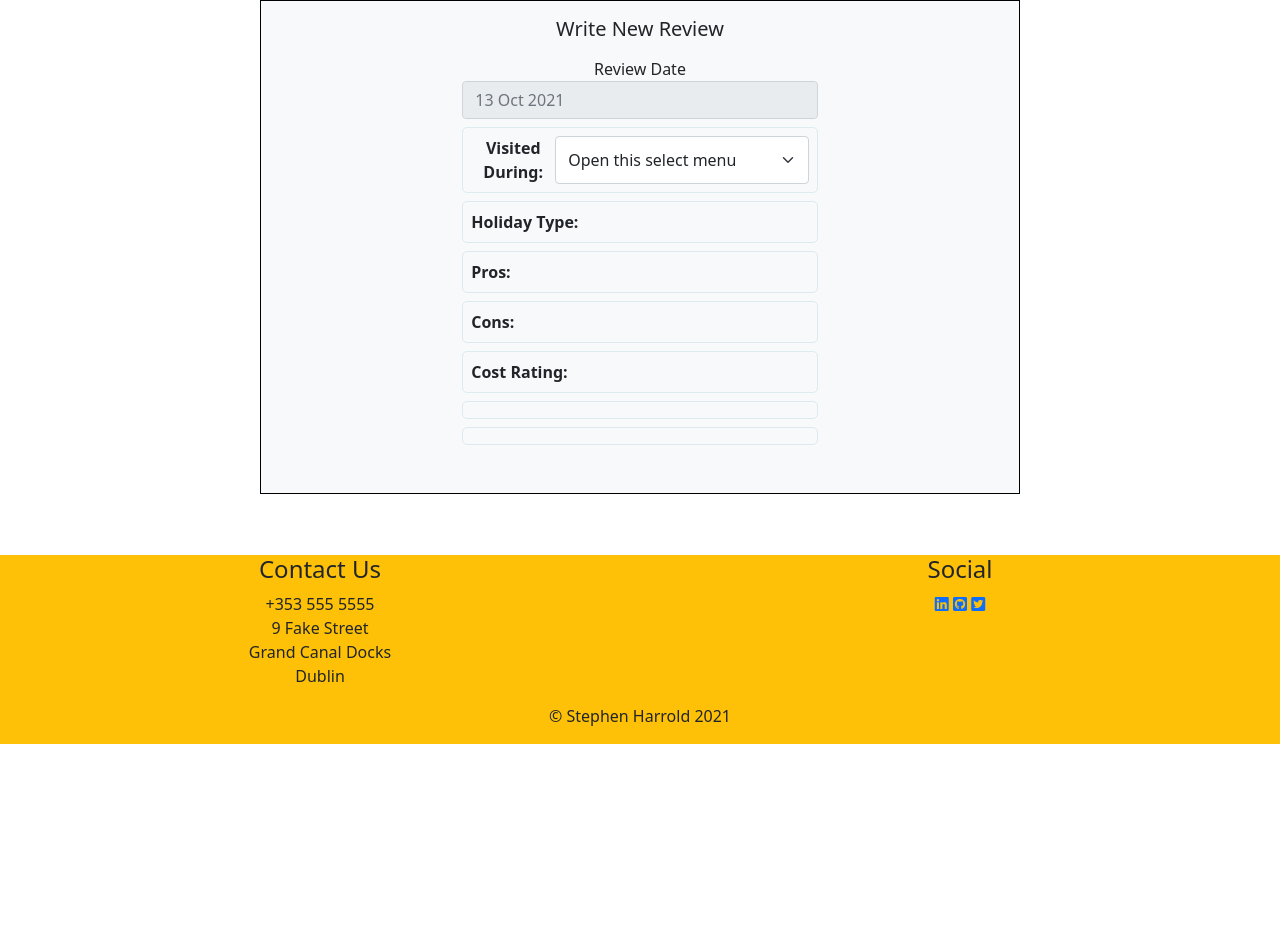
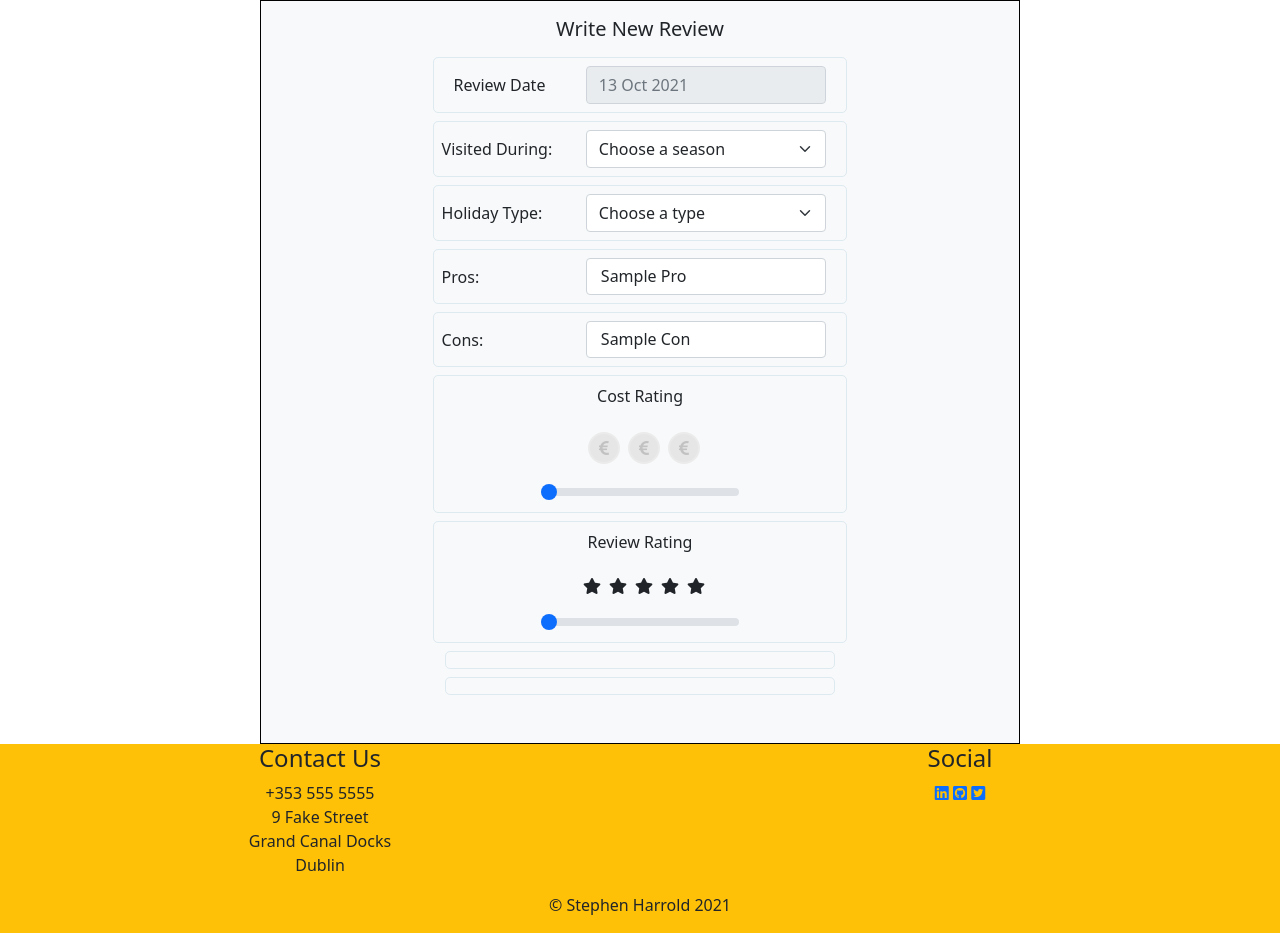
Before and after one commit to steharr/ms3-holiday-review, a Flask app: page /write_review in a window 1280 px wide. Shown: the part 56-989 px from the top of the page. Before the commit the page ends 800 px from the top, so only its background shows below. Run offline with Flask 2, Linux system fonts and the light colour scheme; a database or web service that is not in the repository returns one stand-in record (values such as "Sample title"); some libraries are stand-ins or nearby versions.

Commit message:
added write review form functionality

```diff
--- a/templates/write_review.html
+++ b/templates/write_review.html
@@ -9,41 +9,135 @@
                 <h5 class="my-3">Write New Review</h5>
 
                 <!-- review date information -->
+                <div class="row my-2 p-2 grey-outline rounded-edges">
+                    <div class="col-4 d-flex align-items-center">
                         <label for="review-date">Review Date</label>
-                <input class="form-control mb-2 text-muted" name="review-date" id="review-date" type="text"
+                    </div>
+                    <div class="col-8">
+                        <input class="form-control text-muted" name="review-date" id="review-date" type="text"
                             readonly="readonly" value="{{curr_date}}">
+                    </div>
+                </div>
 
                 <!-- holiday date information -->
-                <div class="d-flex my-2 p-2 grey-outline rounded-edges">
-                    <label for="review-date"><strong>Visited During:</strong></label>
+                <div class="row my-2 p-2 grey-outline rounded-edges">
+                    <div class="col-4 p-0 d-flex align-items-center">
+                        <label for="season">Visited
+                            During:</label>
+                    </div>
                     <!-- dropdown -->
-                    <select class="form-select" aria-label="Default select example" required>
-                        <option value="" selected>Open this select menu</option>
+                    <div class="col-8">
+                        <select class="form-select" name="season" id="season" aria-label="Default select example"
+                            required>
+                            <option value="" selected>Choose a season</option>
                             <option value="spring">Spring</option>
                             <option value="summer">Summer</option>
                             <option value="autumn">Autumn</option>
                             <option value="winter">Winter</option>
                         </select>
                     </div>
+                </div>
 
                 <!-- review holiday type -->
-                <div class="d-flex my-2 p-2 grey-outline rounded-edges"><strong>Holiday Type:</strong>
+                <div class="row my-2 p-2 grey-outline rounded-edges">
+                    <div class="col-4 p-0 d-flex align-items-center">
+                        <label for="type">
+                            Holiday Type:
+                        </label>
+                    </div>
                     <!-- dropdown -->
+                    <div class="col-8">
+                        <select class="form-select" name="type" id="type" aria-label="Default select example" required>
+                            <option value="" selected>Choose a type</option>
+                            {% for type in holiday_type %}
+                            <option value="{{type.holiday_type}}">{{type.holiday_type|title}}</option>
+                            {% endfor %}
+                        </select>
                     </div>
-                <!-- review pros -->
-                <div class="d-flex my-2 p-2 grey-outline rounded-edges"><strong>Pros:</strong>
-                    <!-- tag selection -->
-
+                </div>
+                <!-- review holiday type -->
+                <div class="row my-2 p-2 grey-outline rounded-edges">
+                    <div class="col-4 p-0 d-flex align-items-center">
+                        <label for="pros">
+                            Pros:
+                        </label>
+                    </div>
+                    <!-- dropdown -->
+                    <div class="col-8">
+                        <select class="form-select" name="pros" id="pros" aria-label="Default select example"
+                            size="{{pros|length}}" required multiple>
+                            {% for pro in pros %}
+                            <option value="{{pro.name}}">{{pro.name|title}}</option>
+                            {% endfor %}
+                        </select>
+                    </div>
                 </div>
                 <!-- review cons -->
-                <div class="d-flex my-2 p-2 grey-outline rounded-edges"><strong>Cons:</strong>
-                    <!-- tag selection -->
+                <div class="row my-2 p-2 grey-outline rounded-edges">
+                    <div class="col-4 p-0 d-flex align-items-center">
+                        <label for="cons">
+                            Cons:
+                        </label>
+                    </div>
+                    <!-- dropdown -->
+                    <div class="col-8">
+                        <select class="form-select" name="cons" id="cons" aria-label="Default select example"
+                            size="{{pros|length}}" required multiple>
+                            {% for con in cons %}
+                            <option value="{{con.name}}">{{con.name|title}}</option>
+                            {% endfor %}
+                        </select>
+                    </div>
                 </div>
 
                 <!-- review cost -->
-                <div class="d-flex align-items-center my-2 p-2 grey-outline rounded-edges"><strong>Cost Rating:</strong>
+                <div class="row flex-column my-2 p-2 grey-outline rounded-edges">
                     <!-- range selection -->
-
+                    <label class="mb-2" for="cost">
+                        Cost Rating
+                    </label>
+                    <div class="d-flex my-3 justify-content-center" id="cost-rating-display">
+                        <span class="d-flex justify-content-center align-items-center unfilled-currency ms-2"
+                            id="currency-1">
+                            <i class="fas fa-euro-sign"></i>
+                        </span>
+                        <span class="d-flex justify-content-center align-items-center unfilled-currency ms-2"
+                            id="currency-2">
+                            <i class="fas fa-euro-sign"></i>
+                        </span>
+                        <span class="d-flex justify-content-center align-items-center unfilled-currency ms-2"
+                            id="currency-3">
+                            <i class="fas fa-euro-sign"></i>
+                        </span>
+                    </div>
+                    <input type="range" class="form-range w-50 mx-auto" name="cost" min="1" max="3" value="0"
+                        onchange="highlightIcon(this.value,'currency', 3)" step="1" id="cost">
+                </div>
+                <!-- review rating -->
+                <div class="row flex-column my-2 p-2 grey-outline rounded-edges">
+                    <!-- range selection -->
+                    <label class="mb-2" for="cost">
+                        Review Rating
+                    </label>
+                    <div class="d-flex my-3 justify-content-center" id="cost-rating-display">
+                        <span class="d-flex justify-content-center align-items-center unfilled-star ms-2" id="star-1">
+                            <i class="fas fa-star"></i>
+                        </span>
+                        <span class="d-flex justify-content-center align-items-center unfilled-star ms-2" id="star-2">
+                            <i class="fas fa-star"></i>
+                        </span>
+                        <span class="d-flex justify-content-center align-items-center unfilled-star ms-2" id="star-3">
+                            <i class="fas fa-star"></i>
+                        </span>
+                        <span class="d-flex justify-content-center align-items-center unfilled-star ms-2" id="star-4">
+                            <i class="fas fa-star"></i>
+                        </span>
+                        <span class="d-flex justify-content-center align-items-center unfilled-star ms-2" id="star-5">
+                            <i class="fas fa-star"></i>
+                        </span>
+                    </div>
+                    <input type="range" class="form-range w-50 mx-auto" name="cost" min="1" max="5" value="0"
+                        onchange="highlightIcon(this.value,'star', 5)" step="1" id="cost">
 
                 </div>
 
```
Lines whose indentation alone changed are shown as unchanged.
